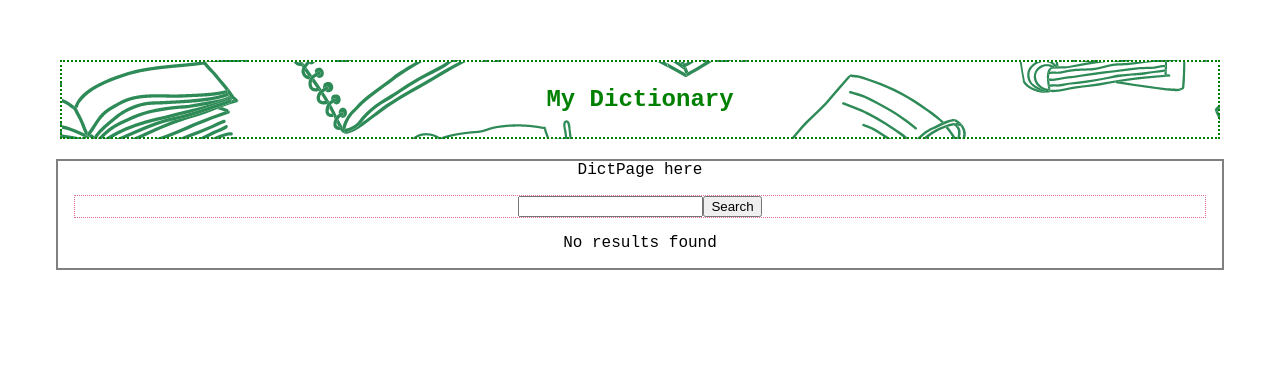
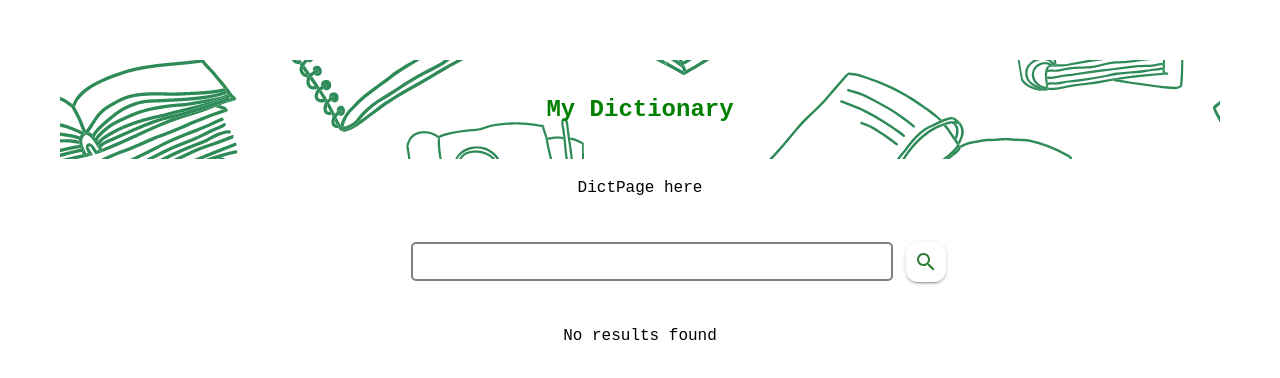
Before and after one commit to katjakrempel/dictionary-app, a React (Vite) app: page / in a window 1280 px wide. Shown: the top 378 px of the page. Built offline with nearby package versions, Linux system fonts and the light colour scheme.

Commit message:
update styling for search bar

```diff
--- a/src/App.css
+++ b/src/App.css
@@ -1,5 +1,5 @@
 #root {
-  font-family: 'Courier New', Courier, monospace;
+  font-family: "Courier New", Courier, monospace;
   max-width: 1280px;
   margin: 0 auto;
   padding: 2rem;
@@ -10,26 +10,35 @@ header {
   font-size: x-large;
   font-weight: bold;
   color: green;
-  border: 2px dotted green;
+  /* border: 2px dotted green; */
   margin: 20px;
-  padding: 1em;
-  background-image: url('assets/header-background.png');
+  padding: 1.5em;
+  background-image: url("assets/header-background.png");
 }
 
 .dict-page {
-  border: 2px solid gray;
+  /* border: 2px solid gray; */
   margin: 1em;
 }
 
+.search {
+  /* border: 1px solid palevioletred; */
+  width: 100%;
+  margin: 2em;
+}
+
 .search-bar {
-  border: 1px dotted palevioletred;
+  border: 2px solid grey;
+  border-radius: 5px;
+  width: 40%;
+  height: 25px;
   margin: 1em;
+  padding: 5px;
 }
 
 .display-results {
-  border: 1px dotted blueviolet;
+  /* border: 1px dotted blueviolet; */
   margin: 1em;
-
 }
 
 .display-results ol {
--- a/src/components/SearchBar.jsx
+++ b/src/components/SearchBar.jsx
@@ -1,3 +1,6 @@
+import SearchIcon from "@mui/icons-material/Search";
+import IconButton from "@mui/material/IconButton";
+
 import { useState } from "react";
 function SearchBar({ setSearchTerm }) {
   const [newSearchTerm, setNewSearchTerm] = useState("");
@@ -9,15 +12,23 @@ function SearchBar({ setSearchTerm }) {
   }
 
   return (
-    <section className="search-bar">
+    <section className="search">
       <form onSubmit={handleSubmit}>
         <label>
           <input
+            className="search-bar"
             value={newSearchTerm}
             onChange={(event) => setNewSearchTerm(event.target.value)}
           />
         </label>
-        <button type="submit">Search</button>
+        <IconButton
+          color="success"
+          size="medium"
+          type="submit"
+          sx={{ bgcolor: "background.paper", boxShadow: 2, borderRadius: 3 }}
+        >
+          <SearchIcon />
+        </IconButton>
       </form>
     </section>
   );
```
